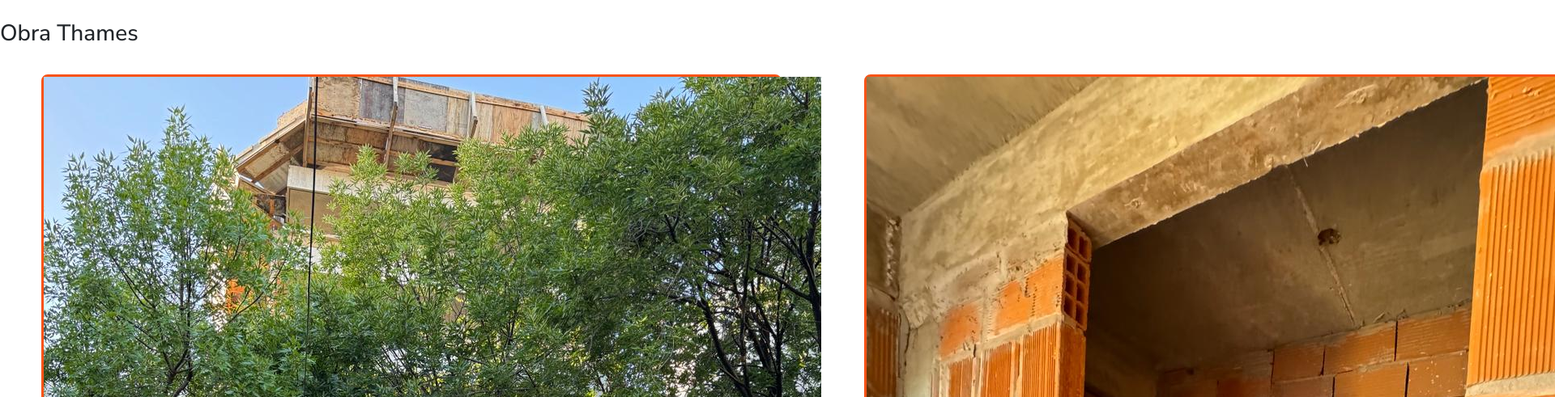
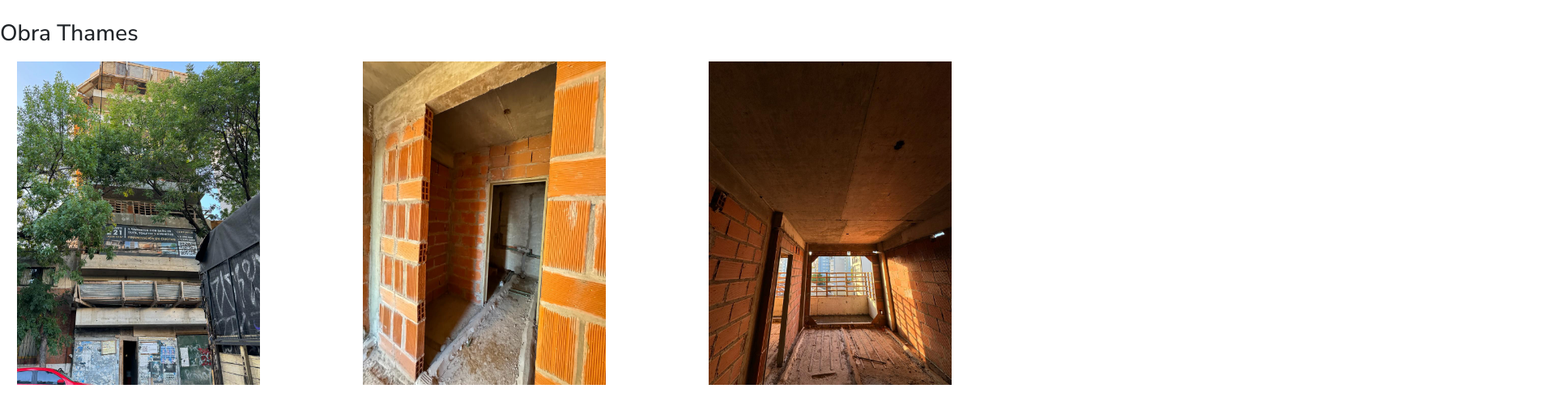
Before and after one commit to Lucilaa-c/entrega-sc, a plain HTML site: page pages/obras.html in a window 1280 px wide. Shown: the part 5948-6439 px from the top of the page at 81% size, 1920 px wide, since content can reach past the window. Drawn offline with nearby package versions, Linux system fonts and the light colour scheme.

Commit message:
arreglando el tamaño de las imagenes

```diff
--- a/css/style.css
+++ b/css/style.css
@@ -249,8 +249,17 @@
     height: auto;
     display: block;
     border-radius: 8px;
-    margin: 25px;
-    border: 3px solid #f75317; }
+    margin: 9px; }
+    .main-obras .obras3-sec .imga-1 img,
+    .main-obras .obras3-sec .imga-2 img,
+    .main-obras .obras3-sec .imga-3 img,
+    .main-obras .obras3-sec .imga-4 img,
+    .main-obras .obras3-sec .imga-5 img,
+    .main-obras .obras3-sec .imga-6 img,
+    .main-obras .obras3-sec .imga-7 img,
+    .main-obras .obras3-sec .imga-8 img,
+    .main-obras .obras3-sec .imga-9 img {
+      width: 300px; }
 
 @media (max-width: 375px) {
   .edificaciones {
--- a/scss/secciones/_obras.scss
+++ b/scss/secciones/_obras.scss
@@ -103,13 +103,17 @@
         .imga-7,
         .imga-8,
         .imga-9{
+            img{
+                width: 300px;
+            }
             width: 90%;
             height: auto;
             display: block;
             border-radius: 8px;
-            margin: 25px;
-            border: 3px solid $naranja;
+            margin: 9px;
+
         }
+
     }
 
 
```
